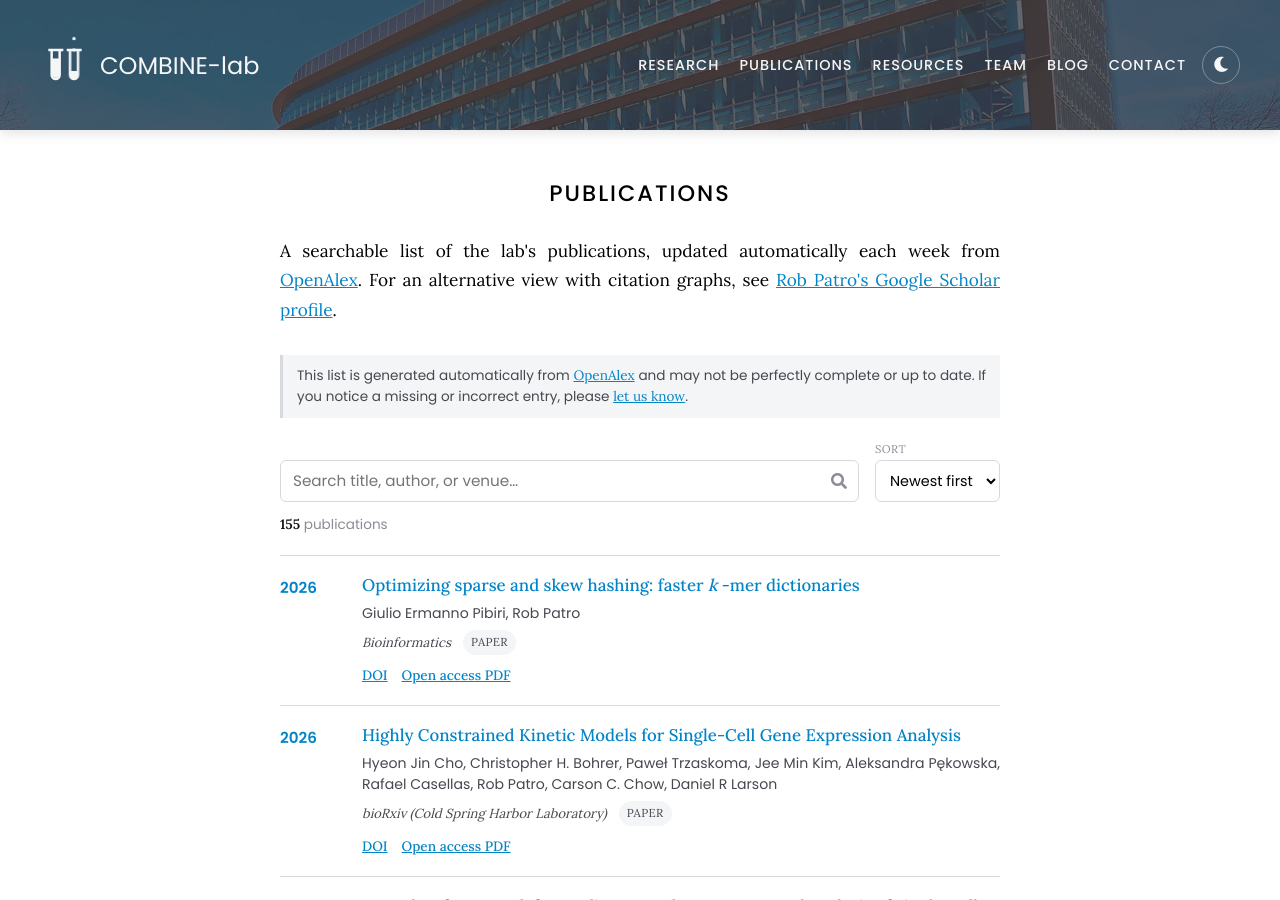
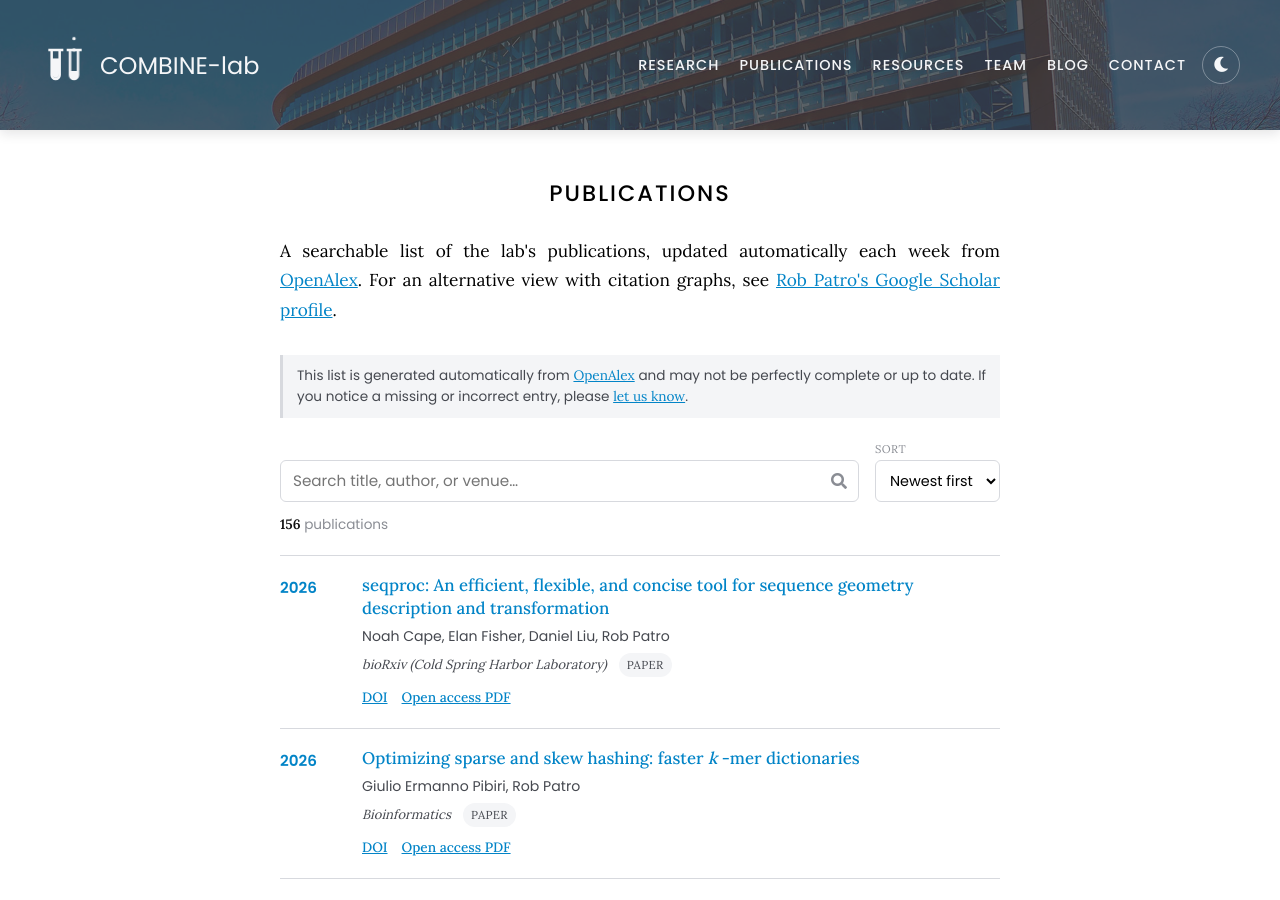
Before and after one commit to COMBINE-lab/combine-lab.github.io, a Jekyll site: the page built from publications/index.md, in a window 1280 px wide and 900 px high. Built offline with Jekyll 4.4.1, drawn with Linux system fonts in a browser that asks for light colours; nearby versions of some CDN libraries.

Commit message:
Add seqproc preprint and software

```diff
--- a/_data/build-publications.py
+++ b/_data/build-publications.py
@@ -46,6 +46,33 @@
 # Only these OpenAlex work types are treated as publications. This drops
 # software releases, datasets, dissertations, supplements, errata, etc.
 INCLUDE_TYPES = {"article", "review", "preprint", "book-chapter", "book"}
+
+# Newly posted works can take a few days to appear in OpenAlex. Keep verified
+# records here so they are not dropped from the site during that indexing lag.
+# Once OpenAlex has a matching DOI, its record takes precedence automatically.
+CURATED_PUBLICATIONS = [
+    {
+        "id": "doi:10.64898/2026.07.28.741211",
+        "title": (
+            "seqproc: An efficient, flexible, and concise tool for sequence geometry "
+            "description and transformation"
+        ),
+        "authors": ["Noah Cape", "Elan Fisher", "Daniel Liu", "Rob Patro"],
+        "num_authors": 4,
+        "venue": "bioRxiv (Cold Spring Harbor Laboratory)",
+        "year": 2026,
+        "date": "2026-07-29",
+        "type": "preprint",
+        "is_preprint": True,
+        "doi": "https://doi.org/10.64898/2026.07.28.741211",
+        "link": "https://doi.org/10.64898/2026.07.28.741211",
+        "is_oa": True,
+        "oa_url": (
+            "https://www.biorxiv.org/content/10.64898/"
+            "2026.07.28.741211v1.full.pdf"
+        ),
+    },
+]
 
 API_ROOT = "https://api.openalex.org/works"
 AUTHORS_ROOT = "https://api.openalex.org/authors"
@@ -136,6 +163,10 @@
     }
 
 
+def normalized_doi(publication):
+    return (publication.get("doi") or "").strip().lower().removeprefix("https://doi.org/")
+
+
 def main():
     print(f"Fetching works for {len(AUTHOR_IDS)} author record(s): {', '.join(AUTHOR_IDS)}")
     raw = []
@@ -162,11 +193,22 @@
         seen.add(wid)
         pubs.append(simplify(work))
 
+    # Add curated records only while OpenAlex does not have their DOI.
+    seen_dois = {normalized_doi(pub) for pub in pubs if normalized_doi(pub)}
+    for publication in CURATED_PUBLICATIONS:
+        doi = normalized_doi(publication)
+        if doi and doi in seen_dois:
+            continue
+        pubs.append(publication)
+        if doi:
+            seen_dois.add(doi)
+
     # newest first
     pubs.sort(key=lambda p: (p.get("date") or ""), reverse=True)
 
     header = (
-        "# Generated by _data/build-publications.py from OpenAlex. Do not edit by hand.\n"
+        "# Generated by _data/build-publications.py from OpenAlex and curated additions. "
+        "Do not edit by hand.\n"
         f"# Source: OpenAlex authors {', '.join(a.strip() for a in AUTHOR_IDS)}\n\n"
     )
     with open(output_file, "w", encoding="utf8") as file:
--- a/_data/publications.yml
+++ b/_data/publications.yml
@@ -1,6 +1,24 @@
-# Generated by _data/build-publications.py from OpenAlex. Do not edit by hand.
+# Generated by _data/build-publications.py from OpenAlex and curated additions. Do not edit by hand.
 # Source: OpenAlex authors A5014584023, A5121843332, A5134680717, A5110572855
 
+- id: doi:10.64898/2026.07.28.741211
+  title: 'seqproc: An efficient, flexible, and concise tool for sequence geometry
+    description and transformation'
+  authors:
+  - Noah Cape
+  - Elan Fisher
+  - Daniel Liu
+  - Rob Patro
+  num_authors: 4
+  venue: bioRxiv (Cold Spring Harbor Laboratory)
+  year: 2026
+  date: '2026-07-29'
+  type: preprint
+  is_preprint: true
+  doi: https://doi.org/10.64898/2026.07.28.741211
+  link: https://doi.org/10.64898/2026.07.28.741211
+  is_oa: true
+  oa_url: https://www.biorxiv.org/content/10.64898/2026.07.28.741211v1.full.pdf
 - id: W7167608744
   title: 'Optimizing sparse and skew hashing: faster <i>k</i> -mer dictionaries'
   authors:
--- a/_data/resources.yml
+++ b/_data/resources.yml
@@ -13,6 +13,15 @@
 # priority: Lower numbers appear first within a section.
 # image: Optional local image.
 # description: Human-edited summary. Overrides GitHub description.
+
+- repo: COMBINE-lab/seqproc
+  title: seqproc
+  category: Read processing
+  ready: true
+  featured: true
+  status: active
+  priority: 1
+  description: A fast, memory-efficient sequence preprocessing tool with a concise grammar for describing read geometry, matching, and transformations.
 
 - repo: COMBINE-lab/piscem-infer
   category: Transcriptomics
```
Also changed, not shown: resources/index.md (+5 -0 lines).
